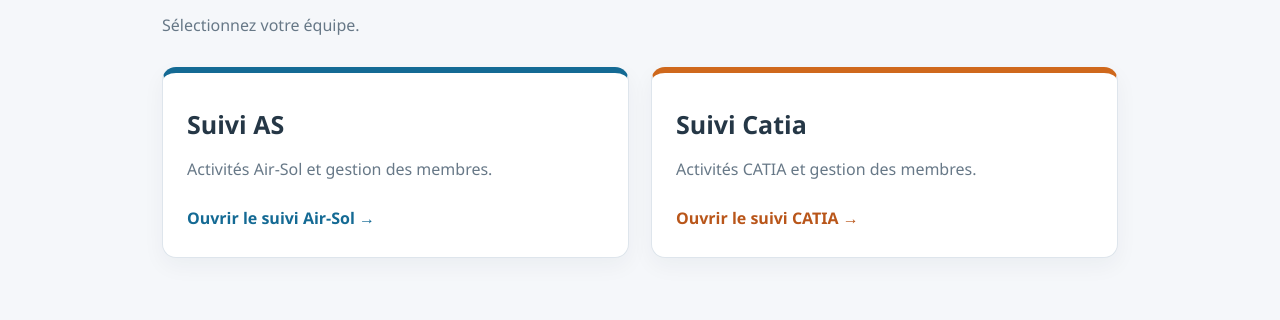
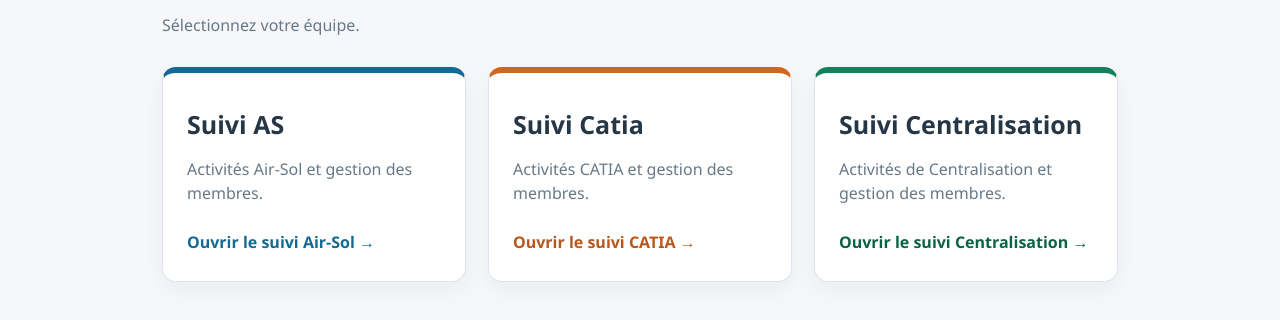
Before and after one commit to Armand3125/suivi-onx, a plain HTML site: page index.html in a window 1280 px wide. Shown: the part 174-494 px from the top of the page. Drawn offline with Linux system fonts and the light colour scheme.

Commit message:
Ajouter Centralisation sur la page d’accueil

```diff
--- a/index.html
+++ b/index.html
@@ -3,12 +3,13 @@
 header{background:#253746;color:white;padding:20px 28px;font-size:22px;font-weight:800}
 main{max-width:1000px;margin:60px auto;padding:0 22px}
 h1{font-size:30px;margin:0 0 9px}p{color:#677887;line-height:1.5}
-section{display:grid;grid-template-columns:1fr 1fr;gap:22px;margin-top:30px}
+section{display:grid;grid-template-columns:repeat(3,minmax(0,1fr));gap:22px;margin-top:30px}
 a{display:block;padding:28px 24px;text-decoration:none;color:inherit;background:white;border:1px solid #dee5ec;border-top:6px solid #146a94;border-radius:14px;box-shadow:0 8px 22px #122c420c;transition:transform .15s}
-a:hover{transform:translateY(-3px)}a.c{border-top-color:#cf681c}
-h2{margin:6px 0 10px;font-size:25px}.enter{font-weight:800;color:#146a94;margin-top:26px}.c .enter{color:#b9561a}
-@media(max-width:680px){section{grid-template-columns:1fr}main{margin-top:36px}}
+a:hover{transform:translateY(-3px)}a.c{border-top-color:#cf681c}a.g{border-top-color:#16805d}
+h2{margin:6px 0 10px;font-size:25px}.enter{font-weight:800;color:#146a94;margin-top:26px}.c .enter{color:#b9561a}.g .enter{color:#0b6247}
+@media(max-width:950px){section{grid-template-columns:repeat(2,minmax(0,1fr))}}@media(max-width:680px){section{grid-template-columns:1fr}main{margin-top:36px}}
 </style></head><body><header>ON-X</header><main><h1>Suivi des activités</h1><p>Sélectionnez votre équipe.</p><section>
 <a href="./Suivi_AS_V3R18.html"><h2>Suivi AS</h2><p>Activités Air-Sol et gestion des membres.</p><div class="enter">Ouvrir le suivi Air-Sol →</div></a>
 <a class="c" href="./Suivi_Catia_V1R12.html"><h2>Suivi Catia</h2><p>Activités CATIA et gestion des membres.</p><div class="enter">Ouvrir le suivi CATIA →</div></a>
+<a class="g" href="./Suivi_Centralisation_V1R1.html"><h2>Suivi Centralisation</h2><p>Activités de Centralisation et gestion des membres.</p><div class="enter">Ouvrir le suivi Centralisation →</div></a>
 </section></main></body></html>
```
